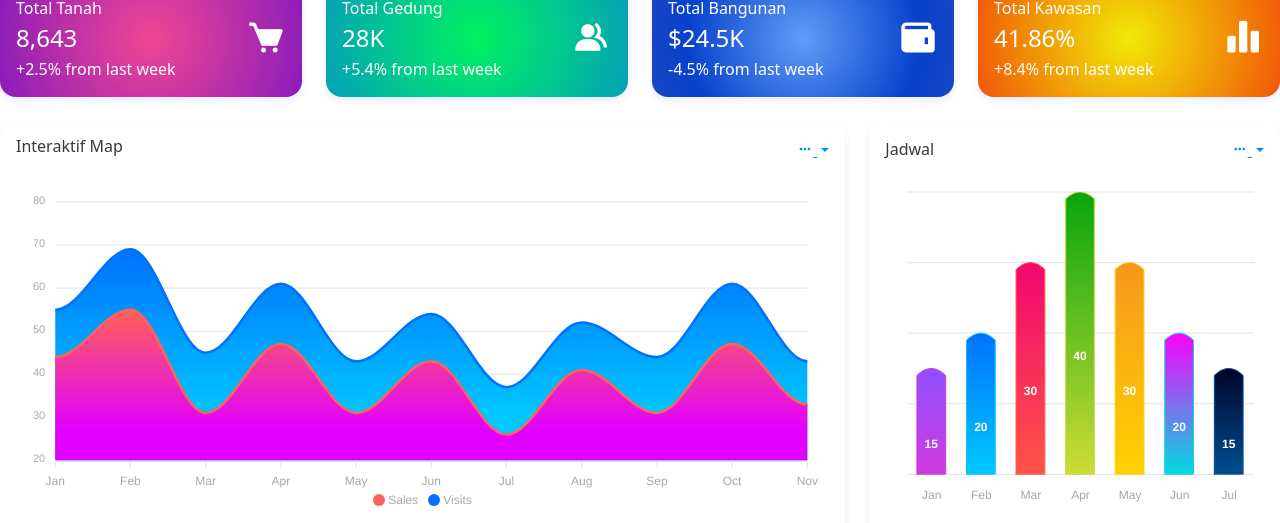
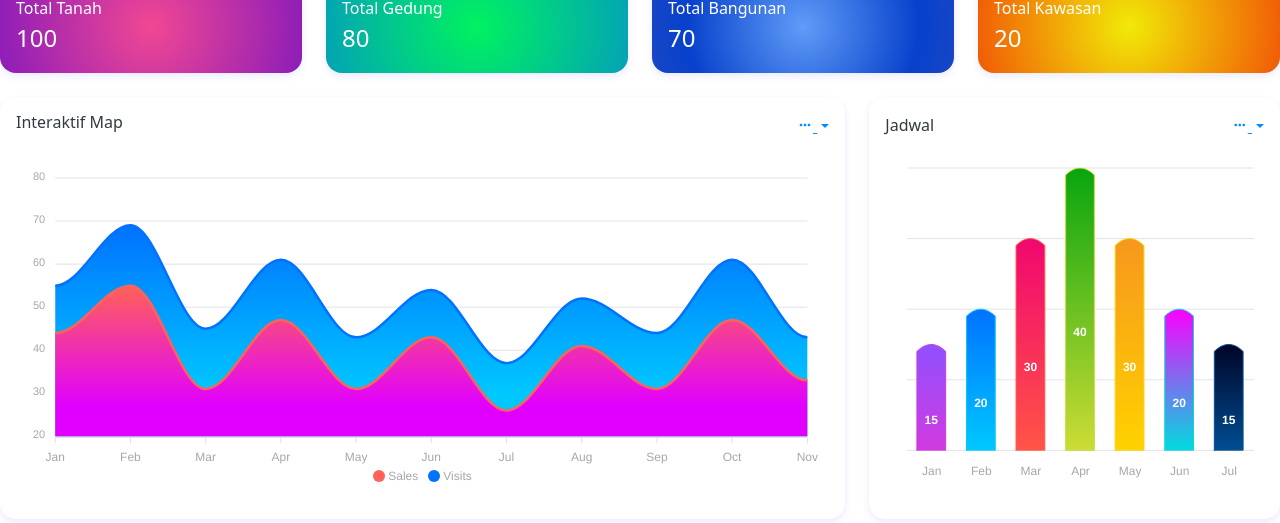
Before and after one commit to lostmys3lf/devsimasset, a CodeIgniter 4 app: template app/Views/dashboard.php in a window 1280 px wide. Shown: the part 1222-1745 px from the top of the page. Run offline with PHP 8.4 and a stand-in for CodeIgniter, Linux system fonts and the light colour scheme; the template is opened without the code that fills it, so the values that code supplies are empty; some libraries are stand-ins or nearby versions; grey boxes are pictures that could not be loaded.

Commit message:
update bodycard dashboard

```diff
--- a/app/Views/dashboard.php
+++ b/app/Views/dashboard.php
@@ -10,11 +10,9 @@
                         <div class="d-flex align-items-center justify-content-between">
                             <div>
                                 <p class="mb-0 text-white">Total Tanah</p>
-                                <h4 class="my-1 text-white">8,643</h4>
-                                <p class="mb-0 font-13 text-white">+2.5% from last week</p>
+                                <h4 class="my-1 text-white">100</h4>
                             </div>
-                            <div class="fs-1 text-white"><i class='bx bxs-cart'></i>
-                            </div>
+
                         </div>
                     </div>
                 </div>
@@ -25,11 +23,9 @@
                         <div class="d-flex align-items-center justify-content-between">
                             <div>
                                 <p class="mb-0 text-white">Total Gedung</p>
-                                <h4 class="my-1 text-white">28K</h4>
-                                <p class="mb-0 font-13 text-white">+5.4% from last week</p>
+                                <h4 class="my-1 text-white">80</h4>
                             </div>
-                            <div class="fs-1 text-white"><i class='bx bxs-group'></i>
-                            </div>
+
                         </div>
                     </div>
                 </div>
@@ -40,10 +36,7 @@
                         <div class="d-flex align-items-center justify-content-between">
                             <div>
                                 <p class="mb-0 text-white">Total Bangunan</p>
-                                <h4 class="my-1 text-white">$24.5K</h4>
-                                <p class="mb-0 font-13 text-white">-4.5% from last week</p>
-                            </div>
-                            <div class="fs-1 text-white"><i class='bx bxs-wallet'></i>
+                                <h4 class="my-1 text-white">70</h4>
                             </div>
                         </div>
                     </div>
@@ -55,10 +48,7 @@
                         <div class="d-flex align-items-center justify-content-between">
                             <div>
                                 <p class="mb-0 text-white">Total Kawasan</p>
-                                <h4 class="my-1 text-white">41.86%</h4>
-                                <p class="mb-0 font-13 text-white">+8.4% from last week</p>
-                            </div>
-                            <div class="fs-1 text-white"><i class='bx bxs-bar-chart-alt-2'></i>
+                                <h4 class="my-1 text-white">20</h4>
                             </div>
                         </div>
                     </div>
```
